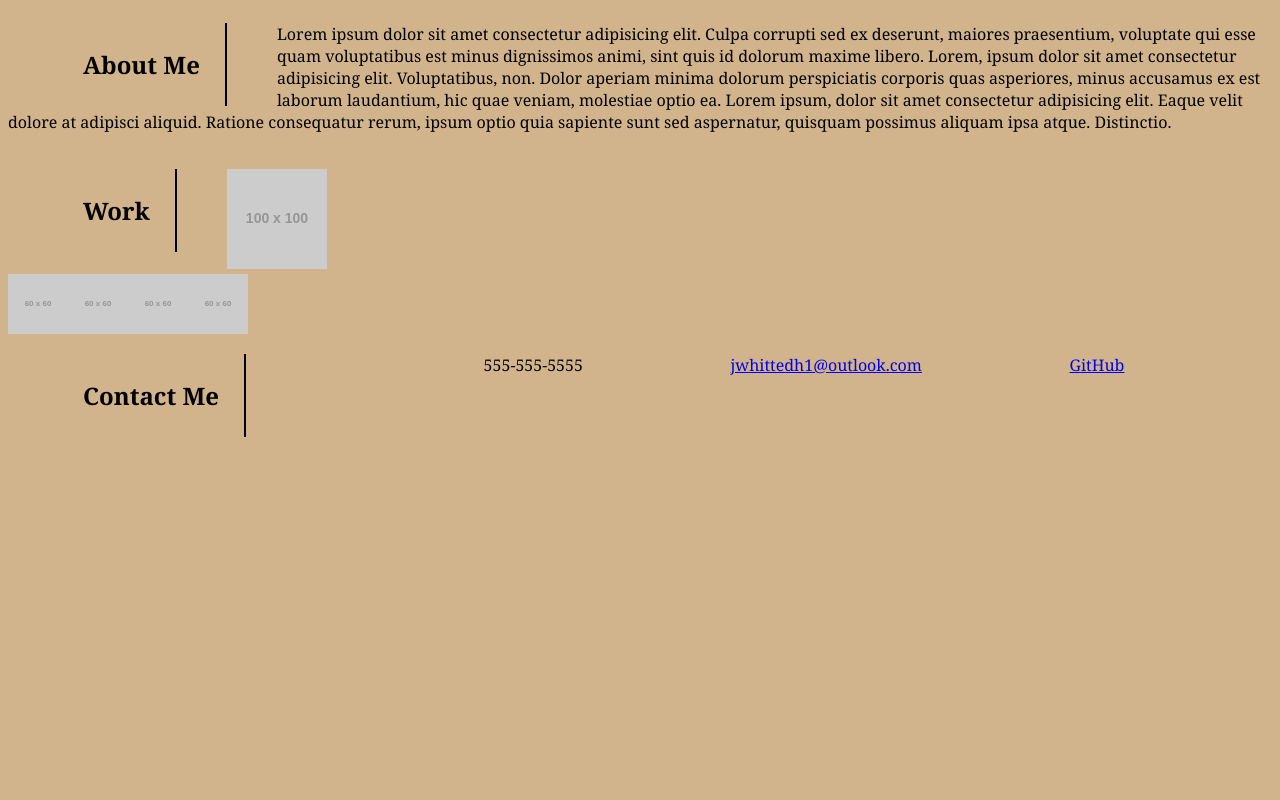
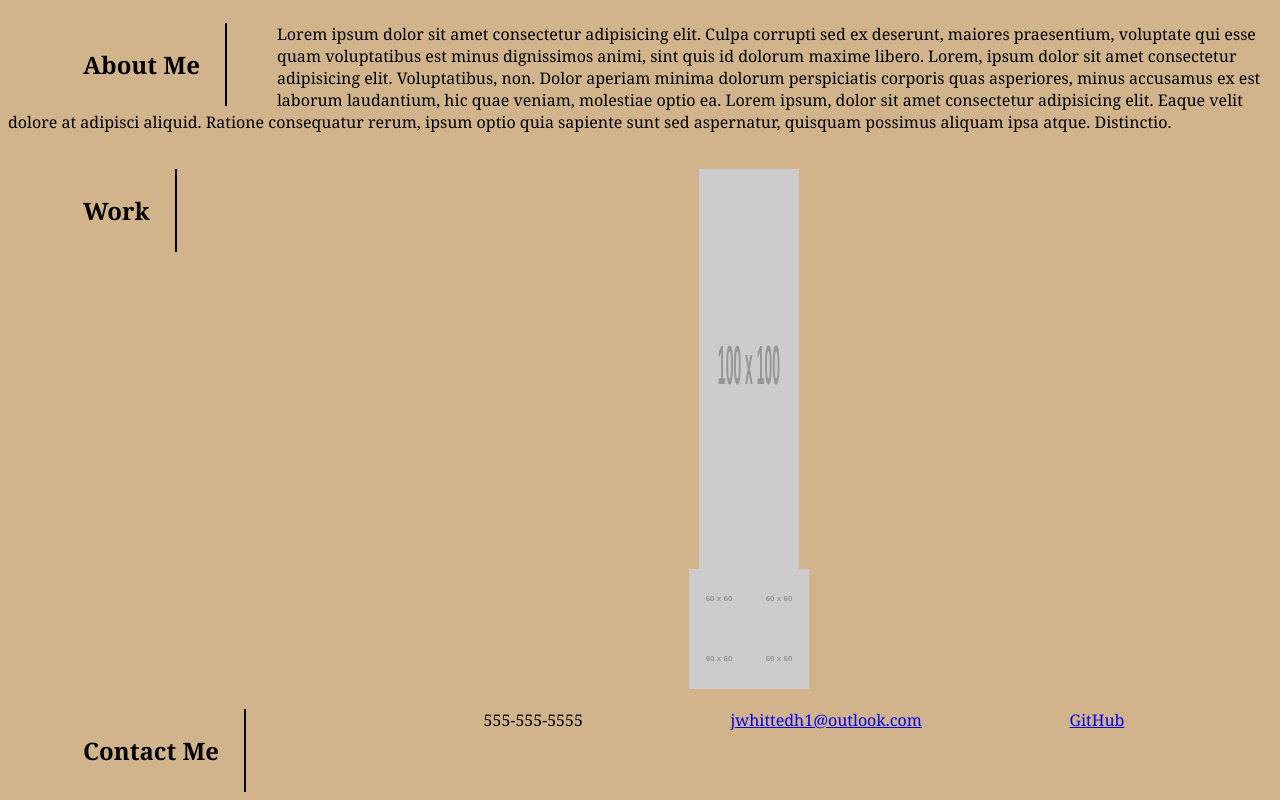
Before and after one commit to jwhittedh1/Challenge-02, a plain HTML site: page index.html in a window 1280 px wide. Shown: the part 506-1306 px from the top of the page. Before the commit the page ends 951 px from the top, so only its background shows below. Drawn offline with Linux system fonts and the light colour scheme; placeholder pictures from the web are drawn by us.

Commit message:
created a flexbox container in css and restructured html file with html semantics

```diff
--- a/css/style.css
+++ b/css/style.css
@@ -62,12 +62,27 @@ section {
     padding: 25px 25px;
 }
 
-.work {
+.flexbox-container {
     display: flex;
-
+    flex-direction: column;
 }
 
+#image-1 {
+    height: 400px;
+    width: 100%;
+    display: flex;
+    justify-content: center;
+}
 
+.image-2 {
+    display: flex;
+    justify-content: center;
+}
+
+.image-3 {
+    display: flex;
+    justify-content: center;
+}
 
 .contact ul {
     list-style-type: none;
--- a/index.html
+++ b/index.html
@@ -35,12 +35,18 @@
 
             <div id="work">
             <h2><span class="float">Work</span></h2>
-            <img src="https://via.placeholder.com/100" alt="Place holder image" id="image-1"/>
-            <div class="work">
-            <img src="https://via.placeholder.com/60" alt="Place holder image2" class="image-2"/>
-            <img src="https://via.placeholder.com/60" alt="Place holder image3" class="image-2"/>
-            <img src="https://via.placeholder.com/60" alt="Place holder image4" class="image-2"/>
-            <img src="https://via.placeholder.com/60" alt="Place holder image5" class="image-2"/>
+            <div class="flexbox-container">
+            <div id="image-1">
+                <img src="https://via.placeholder.com/100" alt="Place holder image"/>
+            </div>
+            <div class="image-2">
+                <img src="https://via.placeholder.com/60" alt="Place holder image2"/>
+                <img src="https://via.placeholder.com/60" alt="Place holder image3"/>
+            </div>
+            <div class="image-3">
+                <img src="https://via.placeholder.com/60" alt="Place holder image4"/>
+                <img src="https://via.placeholder.com/60" alt="Place holder image5"/>
+            </div>
             </div>
             </div>
 
```
Also changed, not shown: 1 other file.
